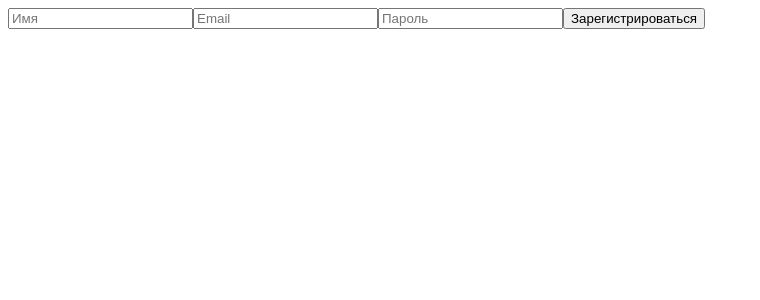
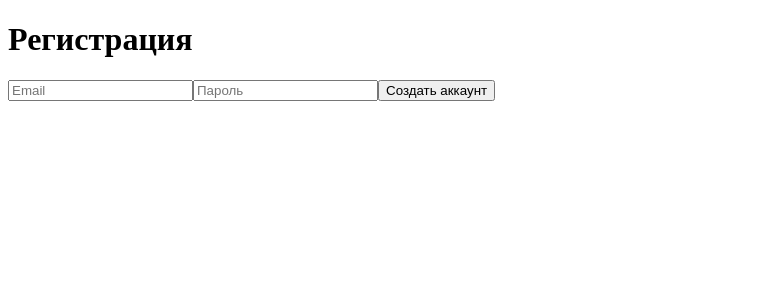
Before and after one commit to m0khm/flower-shop, a Next.js app: page /auth/register in a window 1280 px wide. Shown: the top 300 px of the page, without its empty margins (0-760 px from the left). Built offline with nearby package versions, Linux system fonts and the light colour scheme.

Commit message:
Update register.jsx

```diff
--- a/pages/auth/register.jsx
+++ b/pages/auth/register.jsx
@@ -1,42 +1,26 @@
 import { useState } from 'react';
-import { signIn } from 'next-auth/react';
+import { Button } from '@/components/ui/button';
 
 export default function Register() {
-  const [err, setErr] = useState('');
-  const onSubmit = async (e) => {
+  const [email, setEmail] = useState('');
+  const [pass, setPass] = useState('');
+
+  const submit = async (e) => {
     e.preventDefault();
-    const body = {
-      name: e.target.name.value,
-      email: e.target.email.value,
-      password: e.target.password.value,
-    };
-    const res = await fetch('/api/auth/register', {
+    await fetch('/api/auth/register', {
       method: 'POST',
       headers: { 'Content-Type': 'application/json' },
-      body: JSON.stringify(body),
+      body: JSON.stringify({ email, password: pass }),
     });
-    if (!res.ok) {
-      const { message } = await res.json();
-      setErr(message);
-    } else {
-      await signIn('credentials', {
-        redirect: false,
-        email: body.email,
-        password: body.password,
-      });
-      window.location.href = '/';
-    }
+    location.href = '/auth/login';
   };
 
   return (
-    <form onSubmit={onSubmit} className="space-y-4 max-w-sm mx-auto">
-      <input name="name" type="text" placeholder="Имя" required className="w-full" />
-      <input name="email" type="email" placeholder="Email" required className="w-full" />
-      <input name="password" type="password" placeholder="Пароль" required className="w-full" />
-      <button type="submit" className="w-full bg-green-500 text-white p-2 rounded">
-        Зарегистрироваться
-      </button>
-      {err && <p className="text-red-500">{err}</p>}
+    <form onSubmit={submit} className="max-w-sm mx-auto space-y-4">
+      <h1 className="text-xl">Регистрация</h1>
+      <input value={email} onChange={(e) => setEmail(e.target.value)} required placeholder="Email" className="w-full" />
+      <input type="password" value={pass} onChange={(e) => setPass(e.target.value)} required placeholder="Пароль" className="w-full" />
+      <Button className="w-full">Создать аккаунт</Button>
     </form>
   );
 }
```
